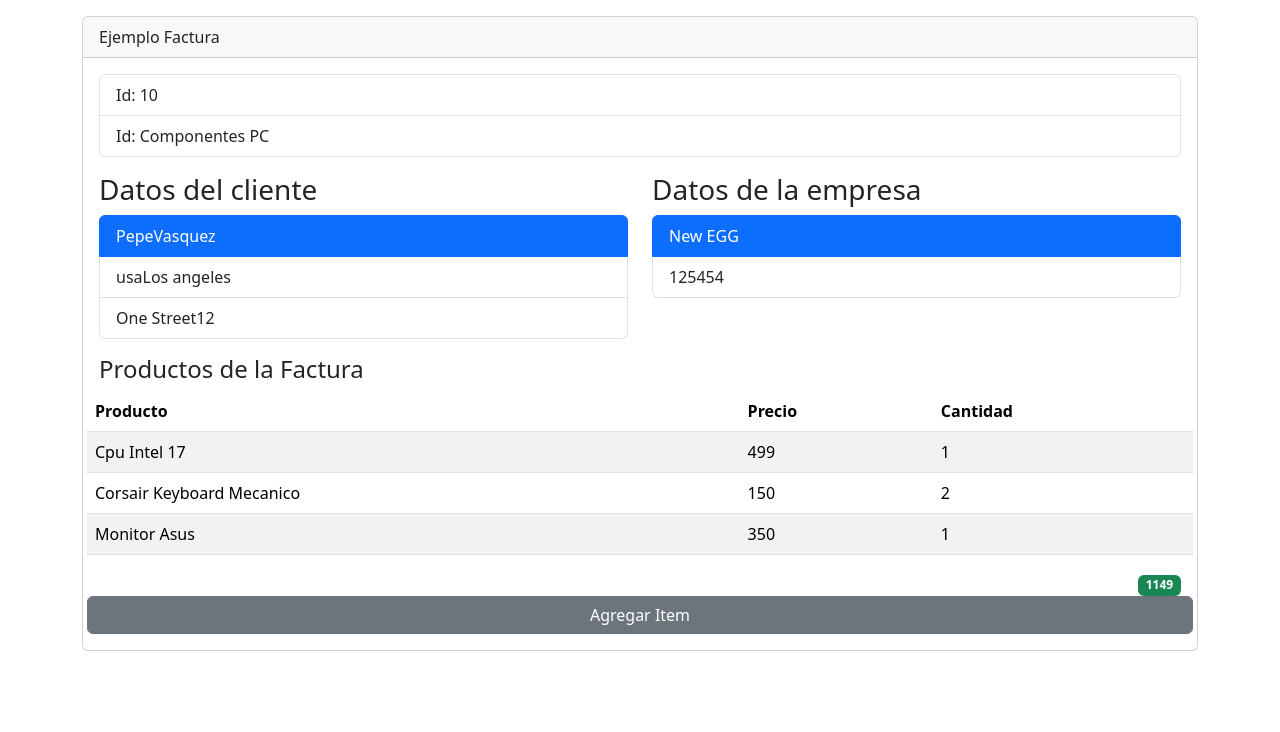
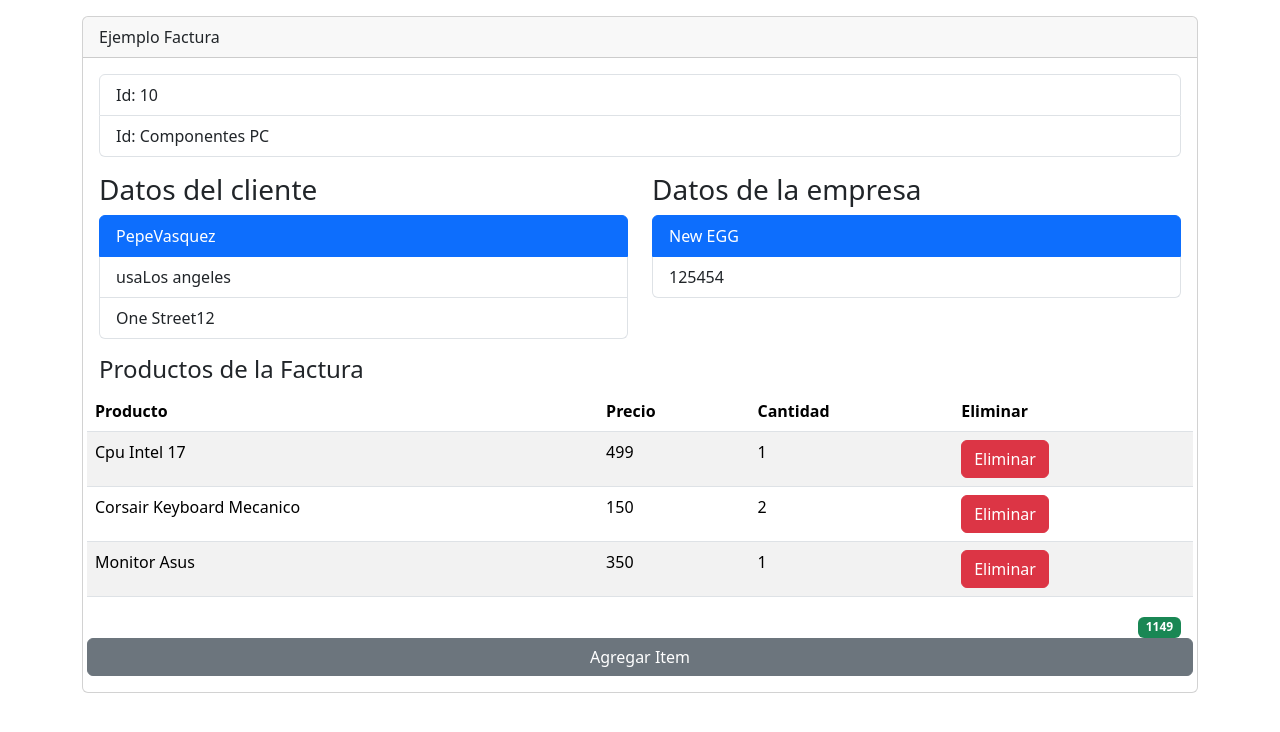
Before and after one commit to JoseCaos1/invoice-app-react-, a React (Vite) app: page / in a window 1280 px wide. Shown: the top 732 px of the page. Built offline with nearby package versions, Linux system fonts and the light colour scheme.

Commit message:
Agregamos el boton de eliminar, pasamos el id

```diff
--- a/src/InvoiceApp.jsx
+++ b/src/InvoiceApp.jsx
@@ -67,6 +67,10 @@
     setCounter(counter+1);
   }
 
+  const handlerDeleteItem = (id)=>{
+    setItems(items.filter( item=> item.id != id ))
+  }
+
   const onActiveForm = () =>{
     setActiveForm(!activeForm);
   }
@@ -93,7 +97,10 @@
             </div>
             <div className="row">
               {/*Datos del Empresa*/}
-              <ListItemView title="Productos de la Factura" items={items}/>
+              <ListItemView title="Productos de la Factura"
+                items={items}
+                handlerDeleteItem={ id => handlerDeleteItem(id) }
+              />
               <TotalView total={total}/>
 
               {/* Formulario*/}
--- a/src/components/ListItemView.jsx
+++ b/src/components/ListItemView.jsx
@@ -1,7 +1,7 @@
 import PropTypes from 'prop-types';
 import {RowItemView} from "./RowItemView"
 
-export const ListItemView=({title,items })=>{
+export const ListItemView=({ title, items, handlerDeleteItem })=>{
   return(
     <>
             <h4>{title}</h4>
@@ -11,6 +11,7 @@
                   <th>Producto</th>
                   <th>Precio</th>
                   <th>Cantidad</th>
+                  <th>Eliminar</th>
                 </tr>
               </thead>
               <tbody>
@@ -18,9 +19,11 @@
                 {items.map(({id, product, price, quantity})=>(
                   <RowItemView
                     key={id}
+                    id={id}
                     product={product}
                     price={price}
                     quantity={quantity}
+                    handlerDeleteItem={ id=>handlerDeleteItem(id) }
                   />
                     )
                   )
--- a/src/components/RowItemView.jsx
+++ b/src/components/RowItemView.jsx
@@ -1,12 +1,17 @@
 import PropTypes from 'prop-types';
 
-export const RowItemView=({product, price, quantity})=>{
+export const RowItemView=({id, product, price, quantity, handlerDeleteItem})=>{
   return (
     <>
       <tr>
         <td>{product}</td>
         <td>{price}</td>
         <td>{quantity}</td>
+        <td>
+          <button
+            className='btn btn-danger'
+            onClick={ ()=>handlerDeleteItem(id) }>Eliminar</button>
+        </td>
       </tr>
     </>
   )
```
